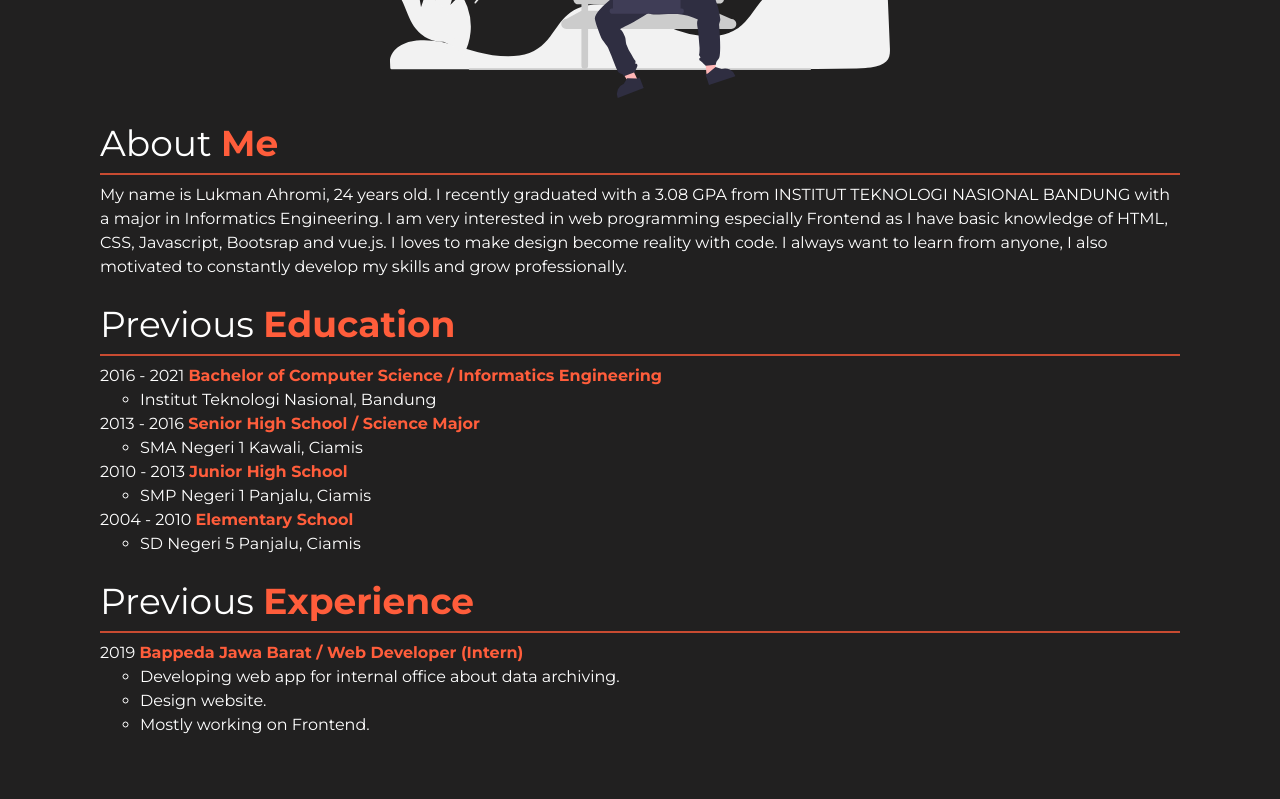
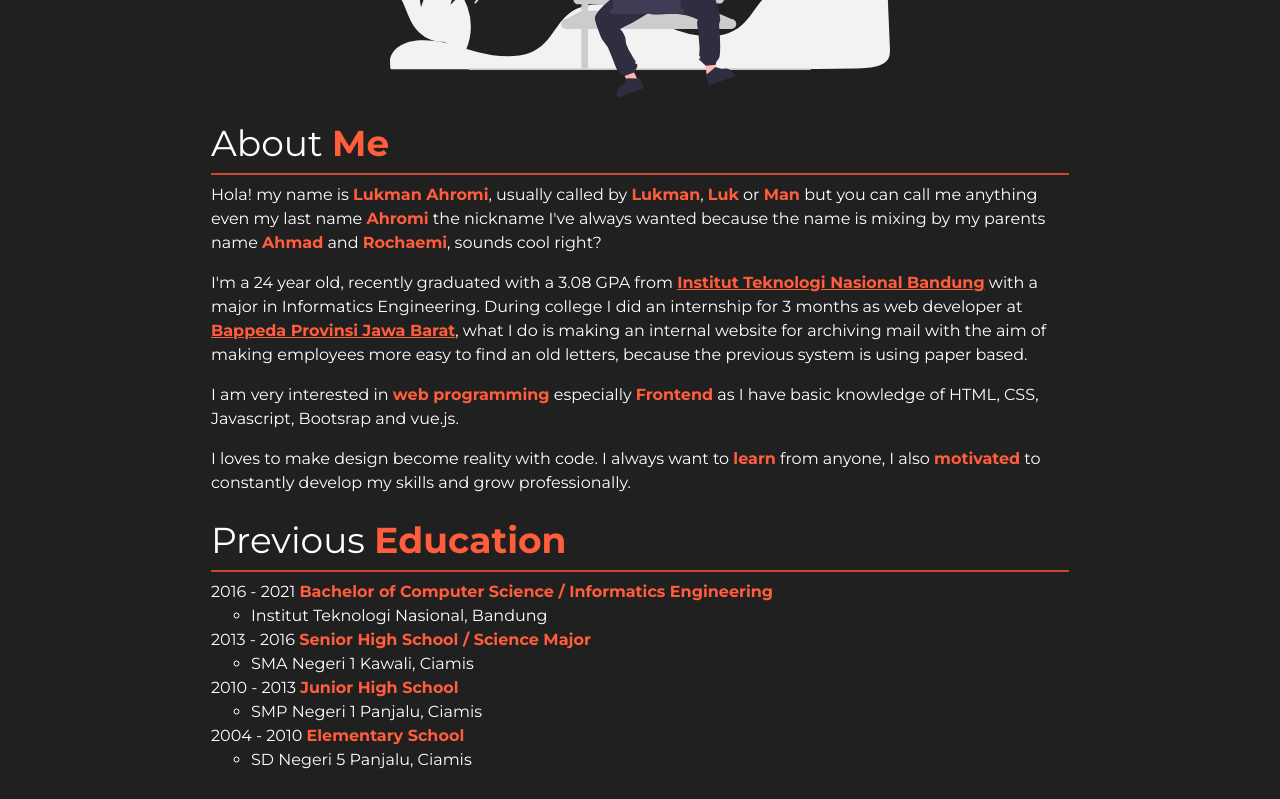
Before and after one commit to lukmanahromi/portfolio, a Vue app: page /about in a window 1280 px wide. Shown: the part 380-1179 px from the top of the page. Built offline with nearby package versions, Linux system fonts and the light colour scheme; what vue-typed-js would draw is missing.

Commit message:
Editing content of About me page

```diff
--- a/src/assets/css/about.css
+++ b/src/assets/css/about.css
@@ -17,3 +17,15 @@
     border-bottom: 2px solid #C84B31;
     font-size: 36px;
 }
+
+.about-me{
+    width : 80%;
+}
+
+.about-education{
+    width : 80%;
+}
+
+.about-experience{
+    width : 80%;
+}
--- a/src/assets/css/main.css
+++ b/src/assets/css/main.css
@@ -46,12 +46,14 @@
 }
 
 .link {
-    color: #C84B31;
+    color: #ff5d3b;
+    text-decoration : underline;
 }
 
 .link:hover {
-    color: #ff5d3b;
-    text-decoration: none;
+    color: #C84B31;
+    text-decoration : underline;
+    /* text-decoration: none; */
 }
 
 /* Footer */
@@ -264,6 +266,18 @@ img:hover {
         width: 100%;
     }
 
+    .about-me{
+        width : 100%;
+    }
+
+    .about-education{
+        width : 100%;
+    }
+
+    .about-experience{
+        width : 100%;
+    }
+
     .portfolio-hero img {
         width: 100%;
     }
--- a/src/components/Abouteducation.vue
+++ b/src/components/Abouteducation.vue
@@ -1,7 +1,7 @@
 <template>
   <div>
     <div
-      class="about-education my-4"
+      class="about-education my-4 mx-auto"
       data-aos="fade-right"
       data-aos-delay="50"
       data-aos-duration="1000"
--- a/src/components/Aboutexperiance.vue
+++ b/src/components/Aboutexperiance.vue
@@ -1,7 +1,7 @@
 <template>
   <div>
     <div
-      class="about-experiance my-4 pb-4"
+      class="about-experience my-4 pb-4 mx-auto"
       data-aos="fade-left"
       data-aos-delay="50"
       data-aos-duration="1000"
--- a/src/components/Aboutme.vue
+++ b/src/components/Aboutme.vue
@@ -1,7 +1,7 @@
 <template>
   <div>
     <div
-      class="about-me my-4"
+      class="about-me my-4 mx-auto"
       data-aos="fade-left"
       data-aos-delay="50"
       data-aos-duration="1000"
@@ -13,7 +13,15 @@
           About
           <strong class="bold">Me</strong>
         </h1>
-        <p>My name is Lukman Ahromi, 24 years old. I recently graduated with a 3.08 GPA from INSTITUT TEKNOLOGI NASIONAL BANDUNG with a major in Informatics Engineering. I am very interested in web programming especially Frontend as I have basic knowledge of HTML, CSS, Javascript, Bootsrap and vue.js. I loves to make design become reality with code. I always want to learn from anyone, I also motivated to constantly develop my skills and grow professionally.</p>
+        <div class="text">
+        <p>Hola! my name is <strong class="bold">Lukman Ahromi</strong>, usually called by <strong class="bold">Lukman</strong>, <strong class="bold">Luk</strong> or <strong class="bold">Man</strong> but you can call me anything even my last name <strong class="bold">Ahromi</strong> the nickname I've always wanted because the name is mixing by my parents name <strong class="bold">Ahmad</strong> and <strong class="bold">Rochaemi</strong>, sounds cool right?</p>
+
+        <p>I'm a 24 year old, recently graduated with a 3.08 GPA from <a href="https://www.itenas.ac.id/" class="link"><strong>Institut Teknologi Nasional Bandung</strong></a> with a major in Informatics Engineering. During college I did an internship for 3 months as web developer at <a href="http://bappeda.jabarprov.go.id/" class="link"><strong>Bappeda Provinsi Jawa Barat</strong></a>, what I do is making an internal website for archiving mail with the aim of making employees more easy to find an old letters, because the previous system is using paper based.</p>
+
+        <p> I am very interested in <strong class="bold">web programming</strong> especially <strong class="bold">Frontend</strong> as I have basic knowledge of HTML, CSS, Javascript, Bootsrap and vue.js.</p>
+
+        <p>I loves to make design become reality with code. I always want to <strong class="bold">learn</strong> from anyone, I also <strong class="bold">motivated</strong> to constantly develop my skills and grow professionally.</p>
+        </div>
       </div>
     </div>
   </div>
--- a/src/components/Homeabout.vue
+++ b/src/components/Homeabout.vue
@@ -20,7 +20,7 @@
           <div class="d-flex h-100">
             <div
               class="justify-content-center align-self-center text-box"
-              data-aos="fade-left"
+              data-aos="fade-up"
               data-aos-delay="50"
               data-aos-duration="1000"
               data-aos-easing="linear"
--- a/src/components/Homeportfolio.vue
+++ b/src/components/Homeportfolio.vue
@@ -6,7 +6,7 @@
           <div class="d-flex h-100">
             <div
               class="justify-content-center align-self-center text-box"
-              data-aos="fade-right"
+              data-aos="fade-up"
               data-aos-delay="50"
               data-aos-duration="1000"
               data-aos-easing="linear"
--- a/src/components/Portfoliocontent.vue
+++ b/src/components/Portfoliocontent.vue
@@ -17,7 +17,7 @@
               </div>
               <div
                 class="col-md-4"
-                data-aos="fade-left"
+                data-aos="fade-up"
                 data-aos-delay="50"
                 data-aos-duration="1000"
                 data-aos-easing="linear"
```
